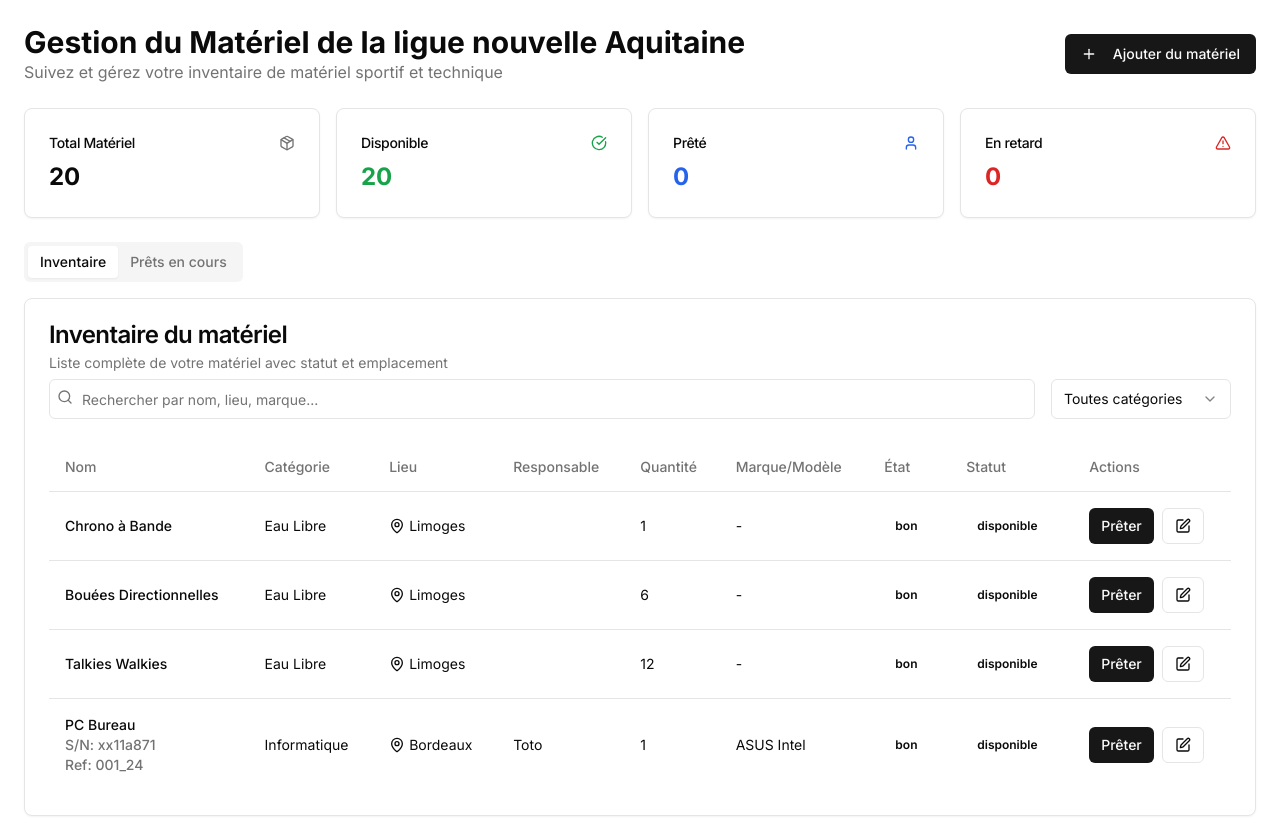
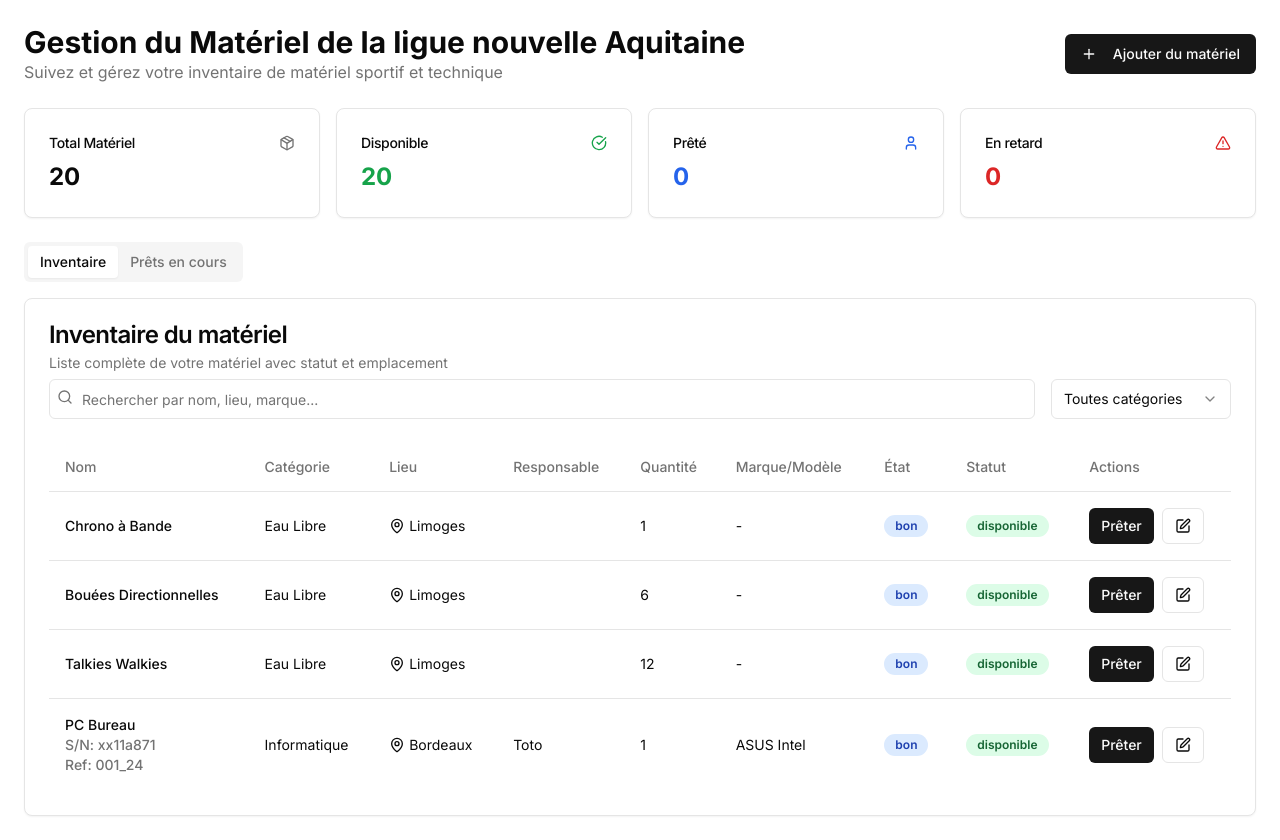
Before and after one commit to oiercesat/ffn-material-management, a Next.js app: page / in a window 1280 px wide. Built offline with nearby package versions, Linux system fonts and the light colour scheme.

Commit message:
Change colors of condition and status

```diff
--- a/components/materials/materials-table.tsx
+++ b/components/materials/materials-table.tsx
@@ -5,8 +5,6 @@ import { Badge } from "@/components/ui/badge"
 import { Button } from "@/components/ui/button"
 import { Table, TableBody, TableCell, TableHead, TableHeader, TableRow } from "@/components/ui/table"
 import { MapPin, Edit } from "lucide-react"
-import { STATUS_COLORS, CONDITION_COLORS } from "@/constants"
-import {useEffect} from "react";
 
 interface MaterialsTableProps {
   materials: Material[]
@@ -67,10 +65,22 @@ export function MaterialsTable({ materials, onLoanMaterial, onEditMaterial }: Ma
                 : material.brand || material.model || "-"}
             </TableCell>
             <TableCell>
-              <Badge className={CONDITION_COLORS[material.condition]}>{material.condition}</Badge>
+              <Badge className={
+                material.condition === "excellent" ? "bg-green-100 text-green-800" :
+                material.condition === "bon" ? "bg-blue-100 text-blue-800":
+                material.condition === "moyen" ? "bg-yellow-100 text-yellow-800" :
+                material.condition === "mauvais" ? "bg-red-100 text-red-800":
+                "bg-blue-100 text-blue-800"// Default to "bon" if condition is unknown
+              }>{material.condition}</Badge>
             </TableCell>
             <TableCell>
-              <Badge className={STATUS_COLORS[material.status]}>{material.status}</Badge>
+              <Badge className={
+                material.status === "disponible" ? "bg-green-100 text-green-800" :
+                material.status === "prêté" ? "bg-blue-100 text-blue-800" :
+                material.status === "en_maintenance" ? "bg-yellow-100 text-yellow-800" :
+                material.status === "perdu" ? "bg-red-100 text-red-800" :
+                "bg-gray-100 text-gray-800" // Default to gray if status is unknown
+              }>{material.status}</Badge>
             </TableCell>
             <TableCell>
               <div className="flex space-x-2">
--- a/components/ui/badge.tsx
+++ b/components/ui/badge.tsx
@@ -9,11 +9,11 @@ const badgeVariants = cva(
     variants: {
       variant: {
         default:
-          "border-transparent bg-primary text-primary-foreground hover:bg-primary/80",
+          "border-transparent bg-primary text-primary-foreground 0",
         secondary:
-          "border-transparent bg-secondary text-secondary-foreground hover:bg-secondary/80",
+          "border-transparent bg-secondary text-secondary-foreground ",
         destructive:
-          "border-transparent bg-destructive text-destructive-foreground hover:bg-destructive/80",
+          "border-transparent bg-destructive text-destructive-foreground ",
         outline: "text-foreground",
       },
     },
```
